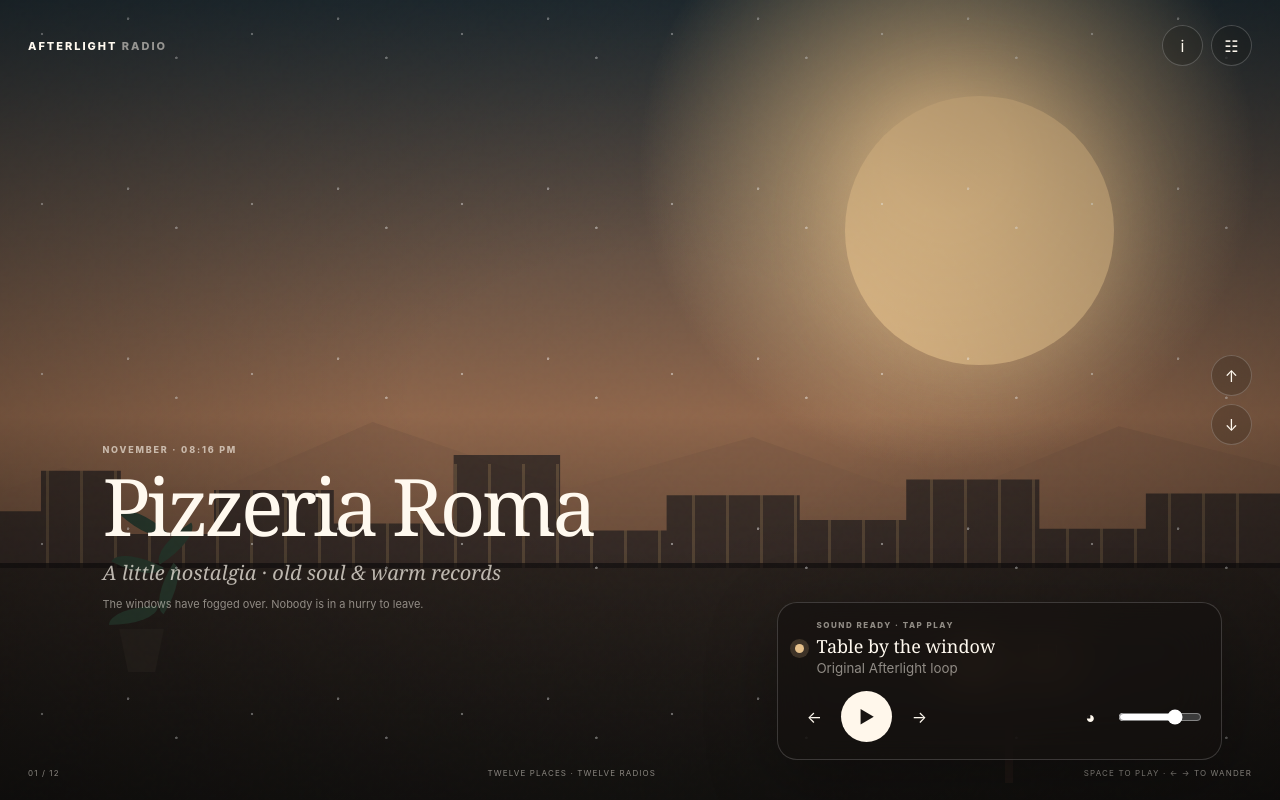
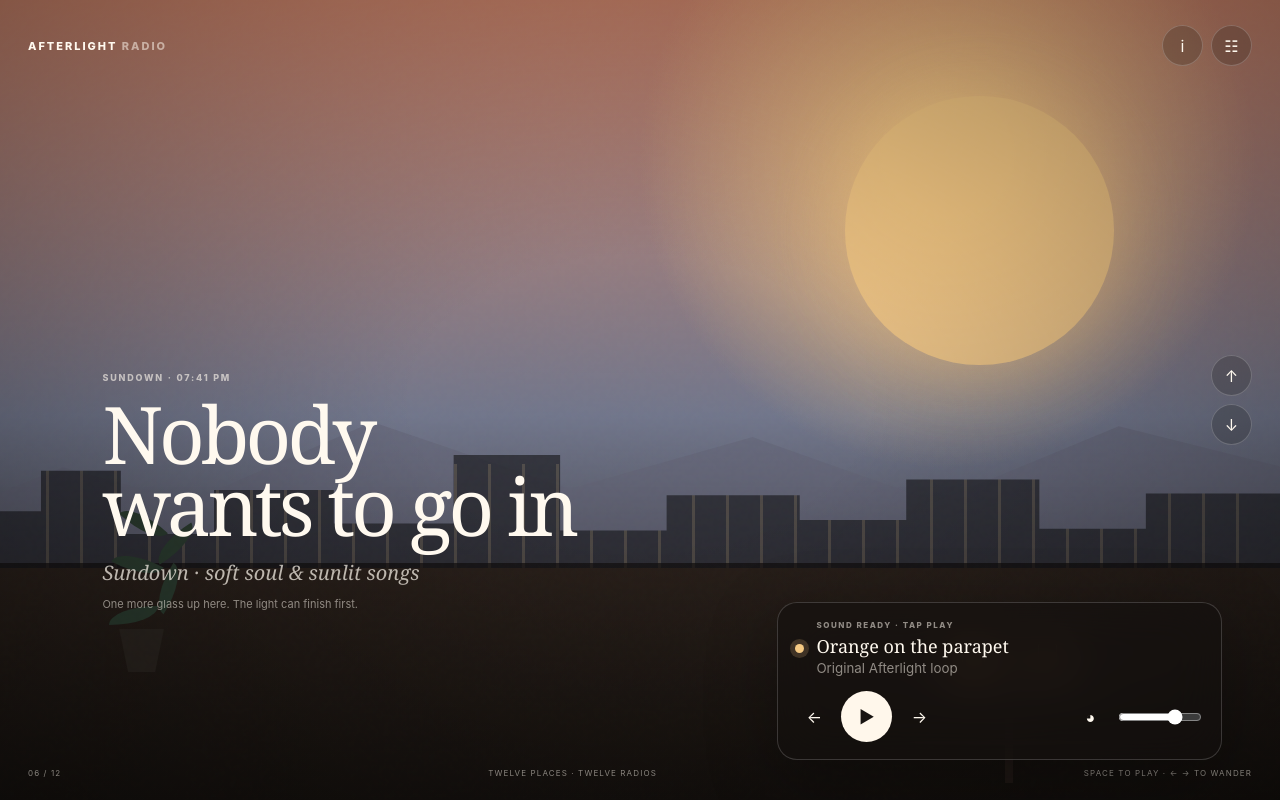
Before and after one commit to rrahul0904/afterlight-radio, a website: page index.html in a window 1280 px wide. Drawn offline with Linux system fonts and the light colour scheme.

Commit message:
fix: default root route to rooftop and validate runtime syntax

```diff
--- a/index.html
+++ b/index.html
@@ -76,7 +76,7 @@ const R=[
 const $=x=>document.getElementById(x),KEY='afterlight-radio:v3',cache=new Map(),audio=new Audio();
 audio.preload='auto';audio.loop=true;audio.setAttribute('playsinline','');audio.setAttribute('webkit-playsinline','');
 let saved={};try{saved=JSON.parse(localStorage.getItem(KEY)||'{}')}catch{}
-let slug=location.pathname.split('/').filter(Boolean).at(-1),i=Math.max(0,R.findIndex(r=>r.slug===slug));if(i<0)i=R.findIndex(r=>r.slug===(saved.room||'rooftop'));if(i<0)i=5;
+let slug=location.pathname.split('/').filter(Boolean).at(-1),i=R.findIndex(r=>r.slug===slug);if(i<0)i=R.findIndex(r=>r.slug===(saved.room||'rooftop'));if(i<0)i=5;
 let t=Number.isInteger(saved.track)?saved.track:0,muted=!!saved.muted,playing=false,volume=typeof saved.volume==='number'?saved.volume:.72;
 function persist(){try{localStorage.setItem(KEY,JSON.stringify({room:R[i].slug,track:t,muted,volume}))}catch{}}
 function hash(x){let h=2166136261;for(const ch of x)h=Math.imul(h^ch.charCodeAt(0),16777619);return h>>>0}
```
